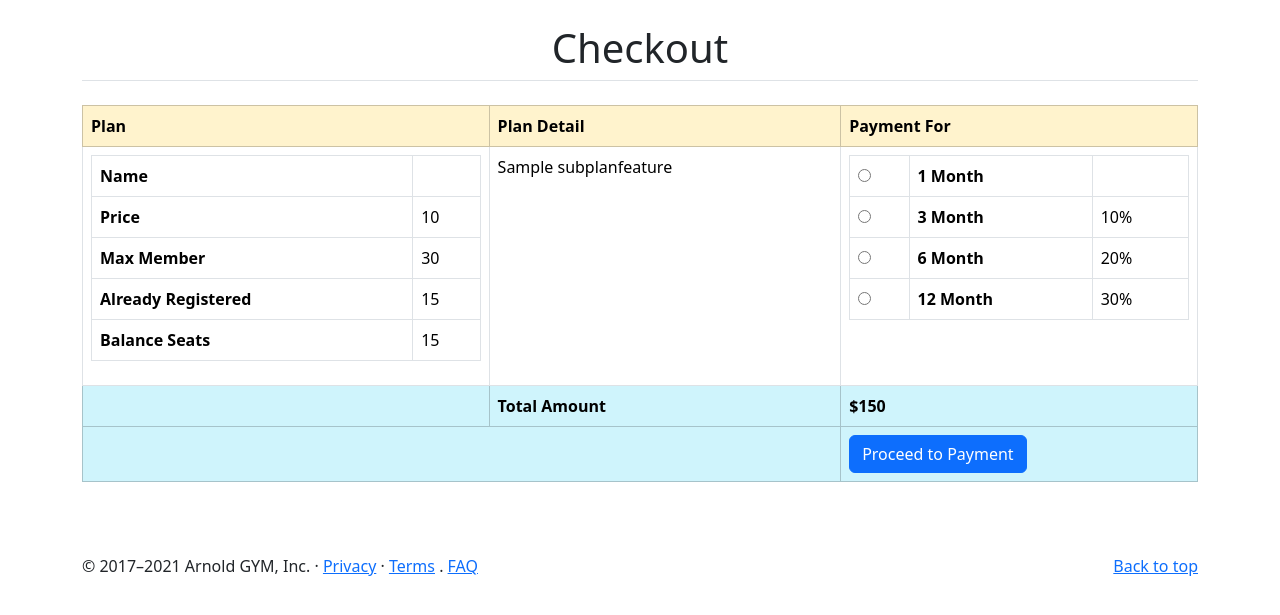
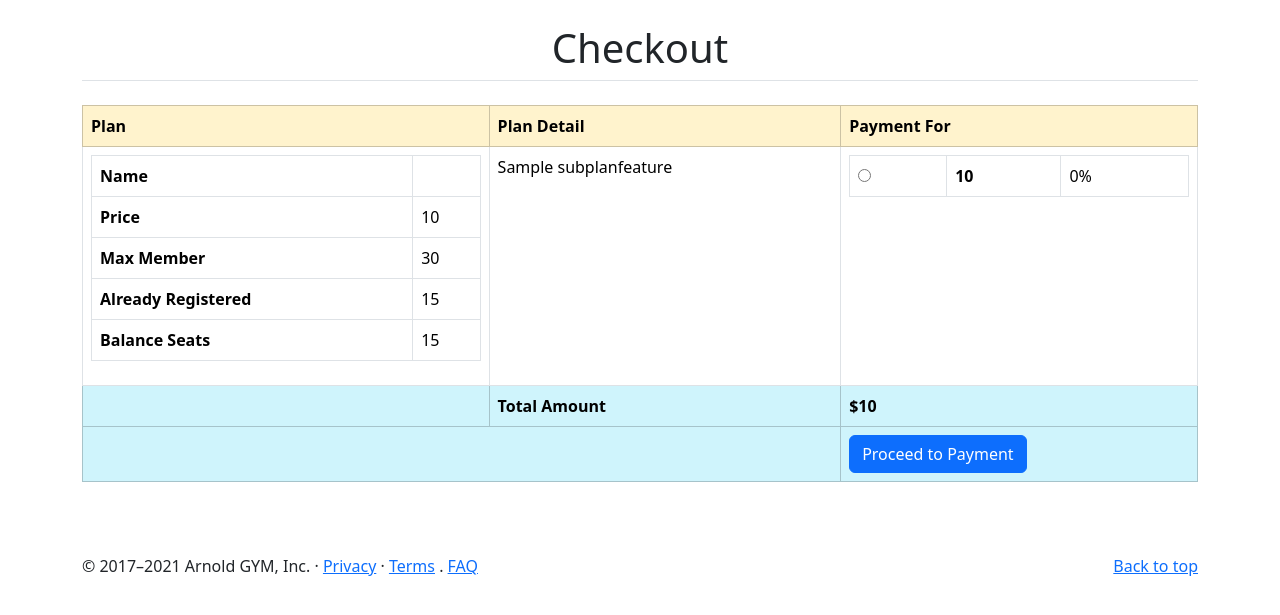
Before and after one commit to dmr31-coding/swimming-pool-crm-intern, a Django app: page /checkout/1 in a window 1280 px wide. Shown: the part 56-671 px from the top of the page. Run offline with Django 5.2, Linux system fonts and the light colour scheme; tables that the repository leaves empty hold one stand-in row (values such as "Sample post"); some libraries are stand-ins or nearby versions.

Commit message:
plan discount dynamic

```diff
--- a/swimming_app/admin.py
+++ b/swimming_app/admin.py
@@ -84,3 +84,9 @@ class SubPlanFeatureAdmin(admin.ModelAdmin):
 
 
 admin.site.register(models.SubPlanFeature, SubPlanFeatureAdmin)
+
+
+class PlanDiscountAdmin(admin.ModelAdmin):
+    list_display = ("subplan", "total_months", "total_discount")
+
+admin.site.register(models.PlanDiscount, PlanDiscountAdmin)
--- a/swimming_app/models.py
+++ b/swimming_app/models.py
@@ -102,3 +102,13 @@ class SubPlanFeature(models.Model):
 
     def __str__(self):
         return self.title
+
+
+# Package Discount
+class PlanDiscount(models.Model):
+    subplan = models.ForeignKey(SubPlan, on_delete=models.CASCADE, null=True)
+    total_months = models.IntegerField()
+    total_discount = models.IntegerField()
+
+    def __str__(self):
+        return str(self.total_months)
--- a/templates/bootstrap/checkout.html
+++ b/templates/bootstrap/checkout.html
@@ -94,86 +94,29 @@
                         <td>
 
                             <table class="table table-bordered">
-
+                                {% for discount in plan.plandiscount_set.all %}
                                     <tr>
 
                                         <td>
-                                        <input data-planprice="150"
-                                               data-discount="0"
+                                            <input data-planprice="{{ plan.price }}"
+                                                   data-discount="{{ discount.total_discount }}"
                                                    type="radio"
-                                               id="validity1"
+                                                   id="validity{{ discount.id }}"
                                                    name="validity"
                                                    class="select-validity"
-                                               value="1" />
+                                                   value="{{ discount.total_months }}" />
                                         </td>
 
                                         <th>
-                                        <label for="validity1">1 Month</label>
+                                            <label for="validity{{ discount.id }}">{{ discount.total_months }}</label>
                                         </th>
 
-                                    <td></td>
+                                        <td>{{ discount.total_discount }}%</td>
 
                                     </tr>
+                                {% endfor %}
 
-                                <tr>
 
-                                    <td>
-                                        <input data-planprice="150"
-                                               data-discount="10"
-                                               type="radio"
-                                               id="validity2"
-                                               name="validity"
-                                               class="select-validity"
-                                               value="3" />
-                                    </td>
-
-                                    <th>
-                                        <label for="validity2">3 Month</label>
-                                    </th>
-
-                                    <td>10%</td>
-
-                                </tr>
-
-                                <tr>
-
-                                    <td>
-                                        <input data-planprice="150"
-                                               data-discount="20"
-                                               type="radio"
-                                               id="validity3"
-                                               value="6"
-                                               name="validity"
-                                               class="select-validity" />
-                                    </td>
-
-                                    <th>
-                                        <label for="validity3">6 Month</label>
-                                    </th>
-
-                                    <td>20%</td>
-
-                                </tr>
-
-                                <tr>
-
-                                    <td>
-                                        <input data-planprice="150"
-                                               data-discount="30"
-                                               type="radio"
-                                               id="validity4"
-                                               value="12"
-                                               name="validity"
-                                               class="select-validity" />
-                                    </td>
-
-                                    <th>
-                                        <label for="validity4">12 Month</label>
-                                    </th>
-
-                                    <td>30%</td>
-
-                                </tr>
 
                             </table>
 
@@ -191,7 +134,7 @@
                         <th>Total Amount</th>
 
                         <td>
-                            <b>$<span class="totalAmount">150</span></b>
+                            <b>$<span class="totalAmount">{{ plan.price }}</span></b>
                         </td>
 
                     </tr>
```
Also changed, not shown: swimming_app/migrations/0013_plandiscount.py (added). Lines whose indentation alone changed are shown as unchanged.
